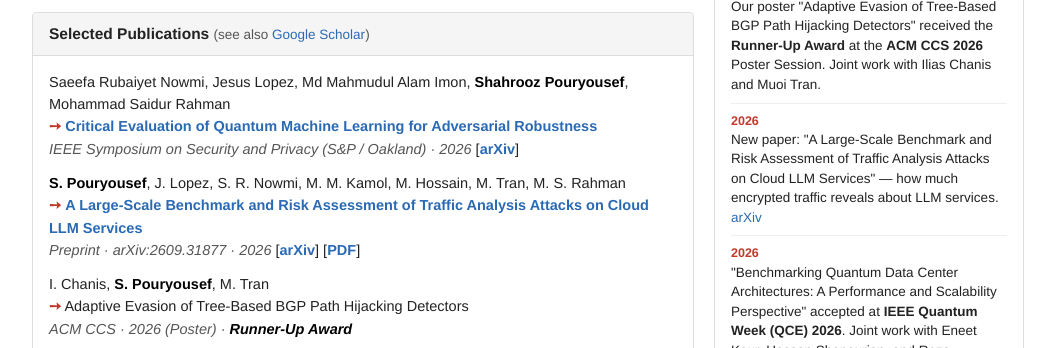
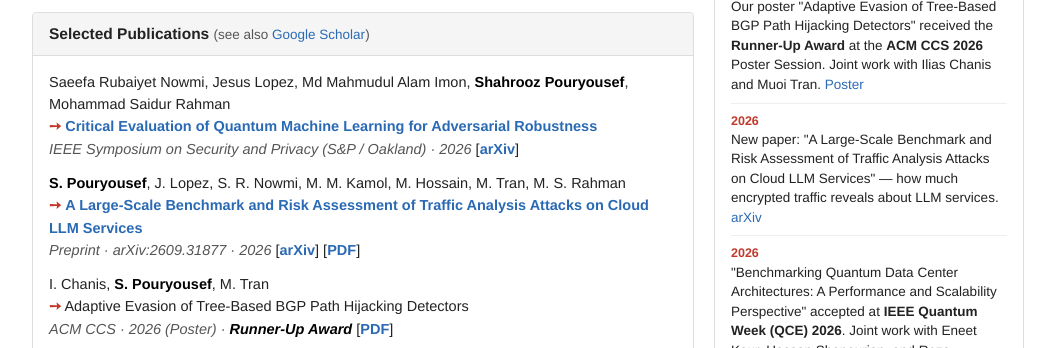
Before and after one commit to pooryousefshahrooz/pooryousefshahrooz.github.io, a plain HTML site: page index.html in a window 1280 px wide. Shown: the part 844-1192 px from the top of the page, without its empty margins (112-1167 px from the left). Drawn offline with Linux system fonts and the light colour scheme.

Commit message:
Add poster PDF link for CCS 2026 poster
Co-Authored-By: Claude Sonnet 5.5 <noreply@anthropic.com>

```diff
--- a/index.html
+++ b/index.html
@@ -114,6 +114,7 @@
         Our poster "Adaptive Evasion of Tree-Based BGP Path Hijacking Detectors" received the
         <strong>Runner-Up Award</strong> at the <strong>ACM CCS 2026</strong> Poster Session.
         Joint work with Ilias Chanis and Muoi Tran.
+        <a href="https://securalab.org/publications/pdfs/CCS26Adaptive.pdf" target="_blank">Poster</a>
       </li>
       <li>
         <span class="nd">2026</span>
@@ -233,7 +234,7 @@
         <p class="pub">
           I. Chanis, <b>S. Pouryousef</b>, M. Tran<br>
           <span class="arrow">&#10137;</span> Adaptive Evasion of Tree-Based BGP Path Hijacking Detectors<br>
-          <span class="venue">ACM CCS &middot; 2026 (Poster) &middot; <b>Runner-Up Award</b></span>
+          <span class="venue">ACM CCS &middot; 2026 (Poster) &middot; <b>Runner-Up Award</b></span> [<a href="https://securalab.org/publications/pdfs/CCS26Adaptive.pdf" target="_blank">PDF</a>]
         </p>
         <p class="pub">
           <b>Shahrooz Pouryousef</b> et al.<br>
```
